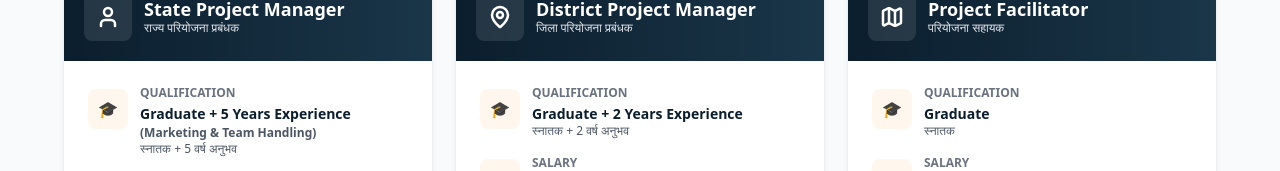
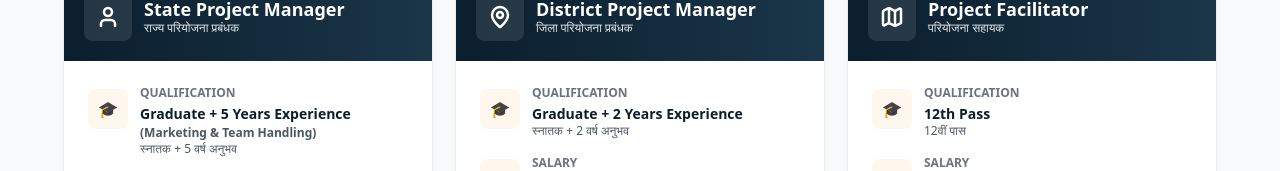
Before and after one commit to joonwebsite-wq/onspace-9b5ae1-14219, a React (Vite) app: page / in a window 1280 px wide. Shown: the part 2059-2230 px from the top of the page. Built offline with nearby package versions, Linux system fonts and the light colour scheme; no server answers.

Commit message:
Update Project Facilitator qualification to 12th pass

```diff
--- a/src/components/features/VacanciesSection.tsx
+++ b/src/components/features/VacanciesSection.tsx
@@ -32,8 +32,8 @@ export function VacanciesSection() {
       icon: Map,
       title: 'Project Facilitator',
       titleHindi: 'परियोजना सहायक',
-      qualification: 'Graduate',
-      qualificationHindi: 'स्नातक',
+      qualification: '12th Pass',
+      qualificationHindi: '12वीं पास',
       qualificationDetail: '',
       qualificationDetailHindi: '',
       salary: '₹27,000',
```
